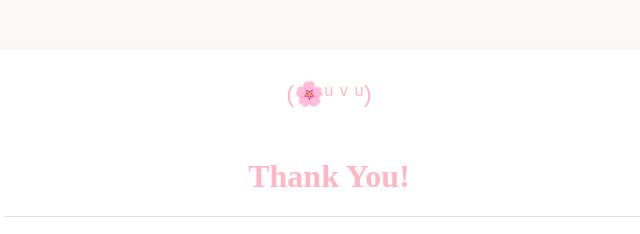
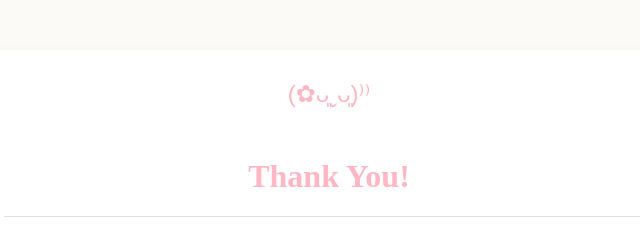
Before and after one commit to wony-098/wony_info, a plain HTML site: page templates/page4.html in a window 1280 px wide. Shown: the top 234 px of the page, 311-951 px from the left. Drawn offline with Linux system fonts and the light colour scheme.

Commit message:
Update page4.html

```diff
--- a/templates/page4.html
+++ b/templates/page4.html
@@ -78,7 +78,7 @@
 </head>
 <body>
     <div class="content-container">
-        <div class="header-symbol">(🌸ᵘ ᵛ ᵘ)</div>
+        <div class="header-symbol">(✿ᴗ͈ˬᴗ͈)⁾⁾</div>
         <h1 class="thank-you-heading">Thank You!</h1>
         <hr>
         <h2>MY SOCIAL LINKS</h2>
```
